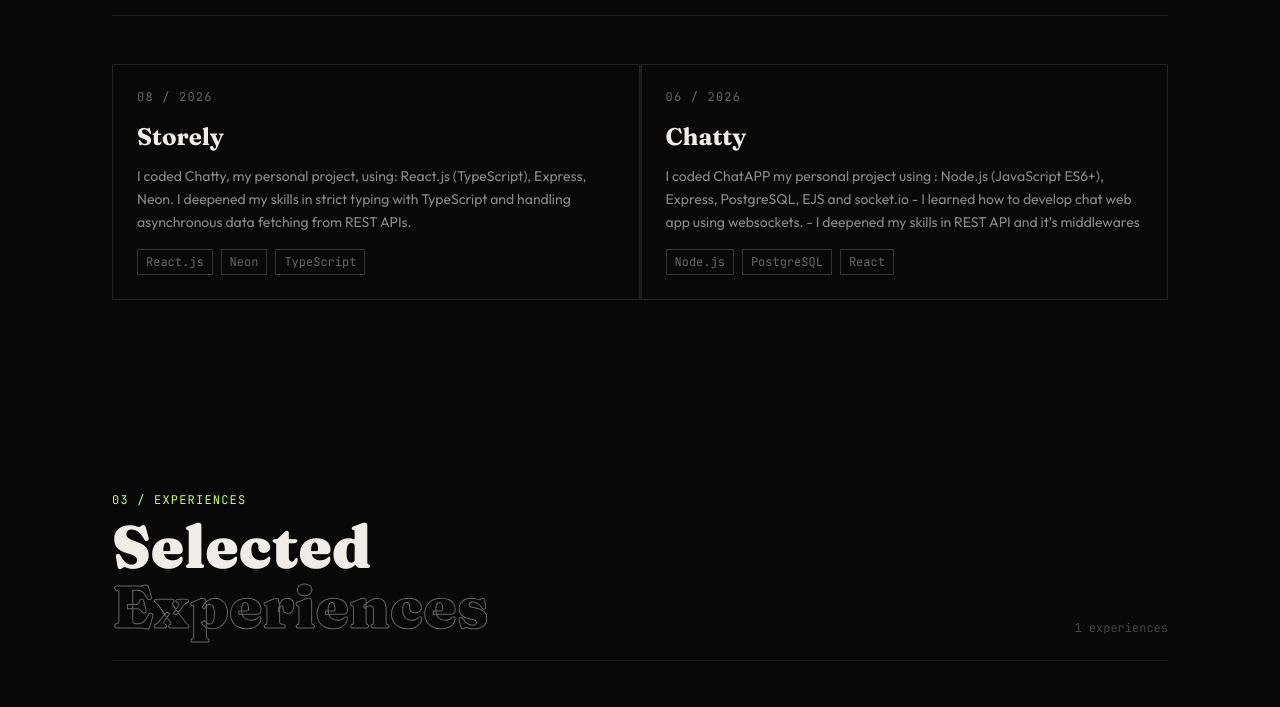
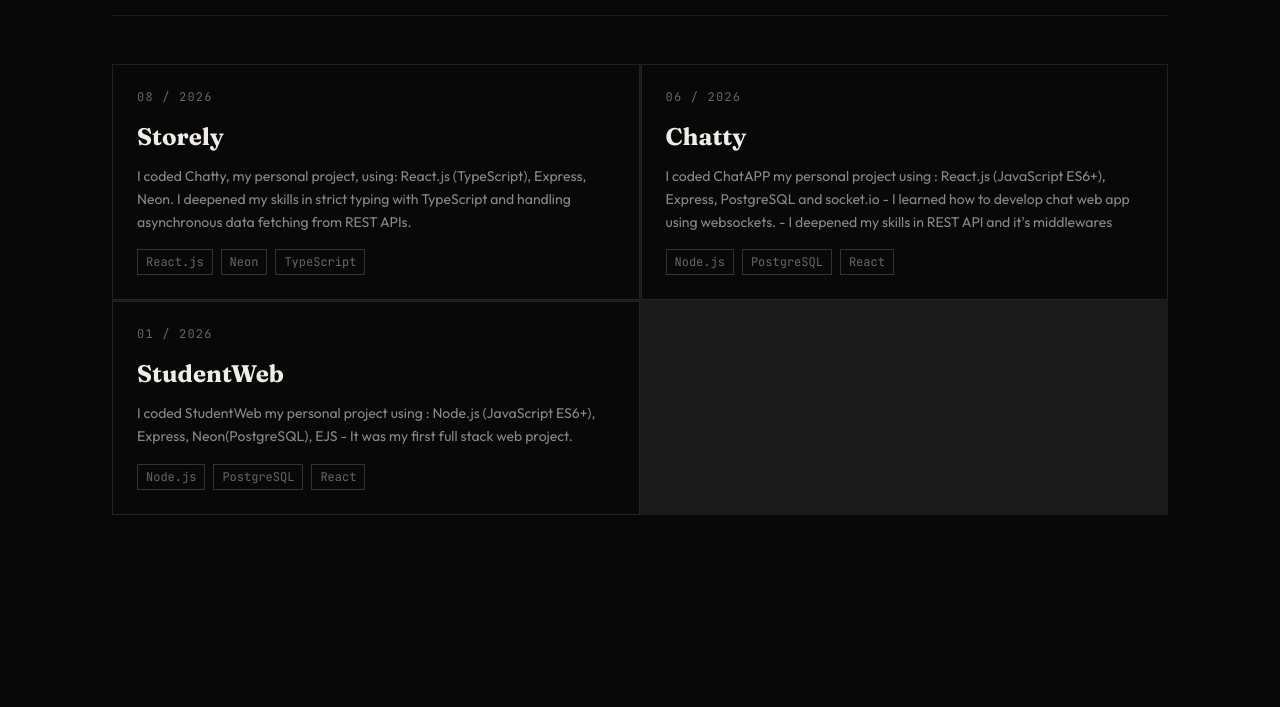
Before and after one commit to real-nox/Portfolio, a React (Vite) app: page / in a window 1280 px wide. Shown: the part 1049-1756 px from the top of the page. Built offline with nearby package versions, Linux system fonts and the light colour scheme.

Commit message:
Added new portfolio, changed linkedin link and added studentweb

```diff
--- a/src/App.tsx
+++ b/src/App.tsx
@@ -707,7 +707,7 @@ function App() {
                 {
                   platform: "LinkedIn",
                   handle: "Rayane SIRRI",
-                  url: "https://www.linkedin.com/in/rayane-sirri-925b25371/",
+                  url: "https://www.linkedin.com/in/rayane-sirri/",
                   color: "#57e5ff",
                   target: "_parent",
                 },
--- a/src/constants/constants.ts
+++ b/src/constants/constants.ts
@@ -13,11 +13,21 @@ export const PROJECTS = [
     id: '06',
     title: 'Chatty',
     tags: ['Node.js', 'PostgreSQL', 'React'],
-    desc: "I coded ChatAPP my personal project using : Node.js (JavaScript ES6+), Express, PostgreSQL, EJS and socket.io\n- I learned how to develop chat web app using websockets.\n- I deepened my skills in REST API and it's middlewares",
+    desc: "I coded ChatAPP my personal project using : React.js (JavaScript ES6+), Express, PostgreSQL and socket.io\n- I learned how to develop chat web app using websockets.\n- I deepened my skills in REST API and it's middlewares",
     year: '2026',
     color: '#ee8779',
     color2: '#b45245',
     link: 'https://github.com/real-nox/ChatAPP',
+  },
+  {
+    id: '01',
+    title: 'StudentWeb',
+    tags: ['Node.js', 'PostgreSQL', 'React'],
+    desc: "I coded StudentWeb my personal project using : Node.js (JavaScript ES6+), Express, Neon(PostgreSQL), EJS\n- It was my first full stack web project.",
+    year: '2026',
+    color: '#79eeac',
+    color2: '#45b46c',
+    link: 'https://github.com/real-nox/Student-Web',
   },
 ]
 
```
Also changed, not shown: 1 other file (tests, documents, lock files or other folders).
